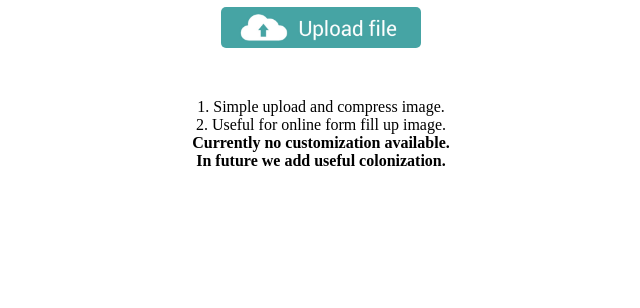
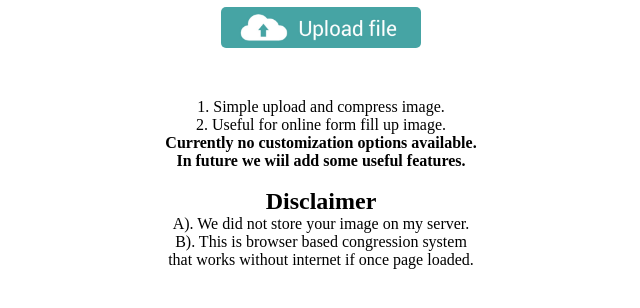
Before and after one commit to skwebs/compress-image, a plain HTML site: page index.html in a window 1280 px wide. Shown: the part 94-402 px from the top of the page, without its empty margins (319-959 px from the left). Drawn offline with Linux system fonts and the light colour scheme.

Commit message:
Added disclaimer.

```diff
--- a/index.html
+++ b/index.html
@@ -87,8 +87,13 @@
 	<br><br>
 	<p>1. Simple upload and compress image.</p>
 	<p>2. Useful for online form fill up image.</p>
-	<h4>Currently no customization available.<br>
-	In future we add useful colonization.</h4>
+	<h4>Currently no customization options available.<br>
+	In future we wiil add some useful features.</h4>
+	<br>
+	<h2>Disclaimer</h2>
+	<p>A). We did not store your image on my server.</p>
+	<p>B). This is browser based congression system<br>
+	that works without internet if once page loaded.</p>
 	</center>
 	<script type="text/javascript">
 	"use strict";
```
